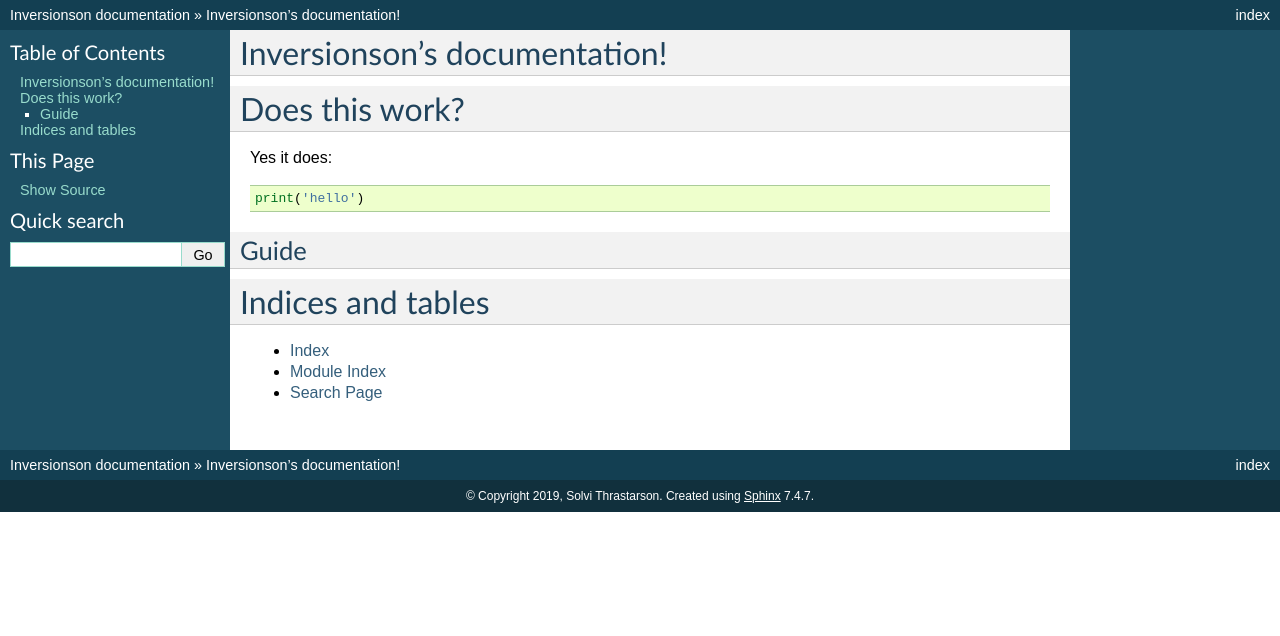
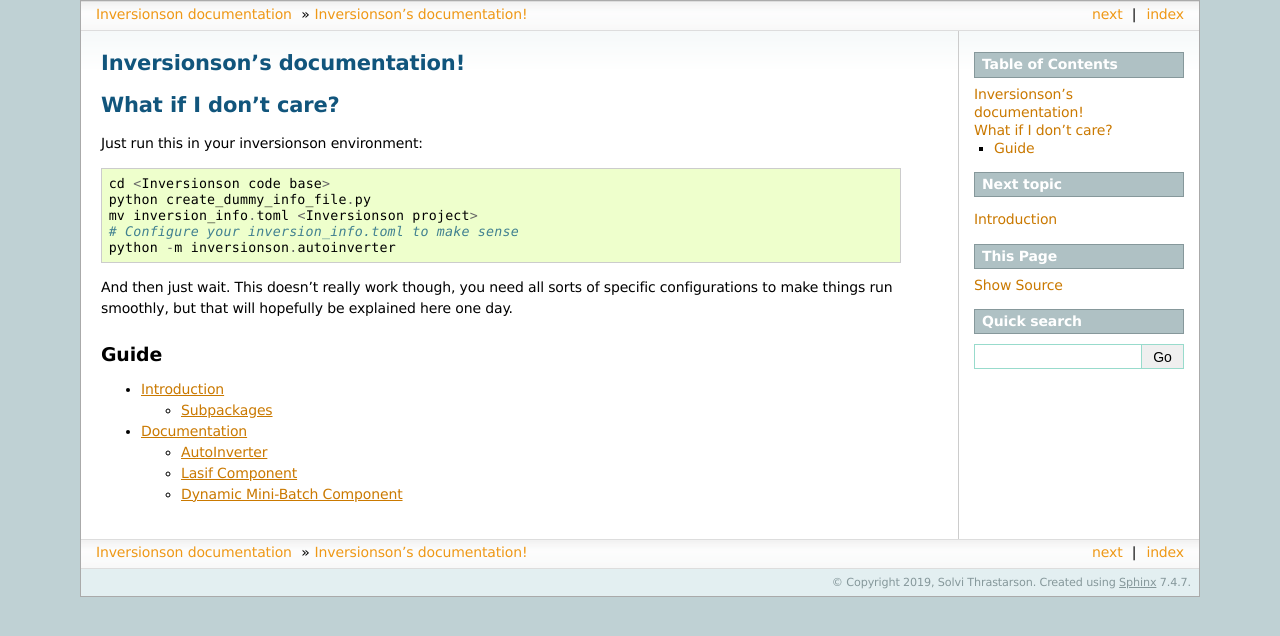
Before and after one commit to solvithrastar/Inversionson, a Sphinx documentation site: the page built from docs/index.rst, in a window 1280 px wide. Shown: the top 636 px of the page. Built offline with Sphinx 7.4.7, drawn with Linux system fonts in a browser that asks for light colours.

Commit message:
Added some documentation, lets see if it works

```diff
--- a/docs/conf.py
+++ b/docs/conf.py
@@ -12,7 +12,7 @@
 #
 import os
 import sys
-# sys.path.insert(0, os.path.abspath('.'))
+sys.path.insert(0, os.path.abspath("./.."))
 
 
 # -- Project information -----------------------------------------------------
@@ -27,8 +27,7 @@ author = 'Solvi Thrastarson'
 # Add any Sphinx extension module names here, as strings. They can be
 # extensions coming with Sphinx (named 'sphinx.ext.*') or your custom
 # ones.
-extensions = ['sphinx.ext.autodoc'
-]
+extensions = ['sphinx.ext.autodoc']
 
 # So that readthedocs does not look for contents.rst
 master_doc = 'index'
@@ -53,7 +52,7 @@ pygments_style = 'sphinx'
 # The theme to use for HTML and HTML Help pages.  See the documentation for
 # a list of builtin themes.
 #
-html_theme = 'default'
+html_theme = 'sphinxdoc'
 
 # Add any paths that contain custom static files (such as style sheets) here,
 # relative to this directory. They are copied after the builtin static files,
--- a/docs/index.rst
+++ b/docs/index.rst
@@ -1,12 +1,20 @@
 Inversionson's documentation!
 ========================================
 
-Does this work?
-===============
+What if I don't care?
+=====================
 
-Yes it does::
+Just run this in your inversionson environment::
 
-    print('hello')
+    cd <Inversionson code base>
+    python create_dummy_info_file.py
+    mv inversion_info.toml <Inversionson project>
+    # Configure your inversion_info.toml to make sense
+    python -m inversionson.autoinverter
+
+And then just wait. This doesn't really work though, you need all sorts
+of specific configurations to make things run smoothly, but that will
+hopefully be explained here one day.
 
 Guide
 ^^^^^
@@ -14,11 +22,5 @@ Guide
 .. toctree::
    :maxdepth: 2
 
-
-
-Indices and tables
-==================
-
-* :ref:`genindex`
-* :ref:`modindex`
-* :ref:`search`
+   Introduction
+   Documentation
--- a/setup.py
+++ b/setup.py
@@ -48,7 +48,8 @@ setup_config = dict(
         "pytest",
         "flask",
         "flask-cache",
-        "sphinx"]
+        "sphinx",
+        "emoji"]
 )
 
 
```
Also changed, not shown: docs/Documentation.rst (added, +13 -0 lines), docs/Introduction.rst (added, +54 -0 lines), docs/doc_Autoinverter.rst (added, +15 -0 lines), docs/doc_Batch.rst (added, +35 -0 lines), docs/doc_Lasif.rst (added, +27 -0 lines), docs/doc_Multimesh.rst (added, +24 -0 lines), 2 other files.
